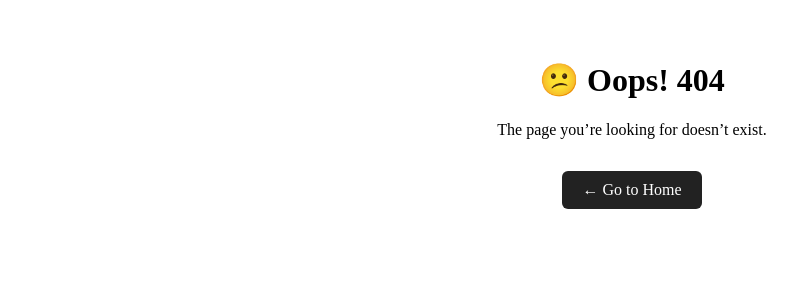
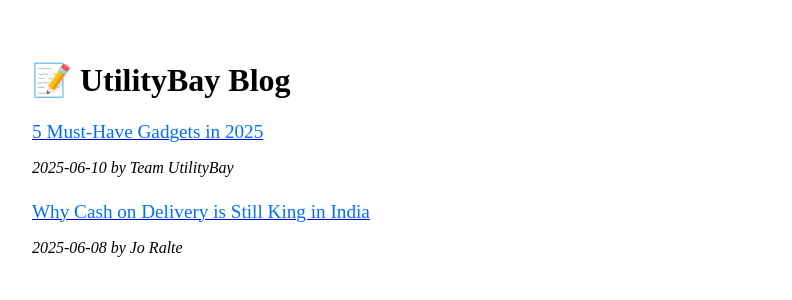
Before and after one commit to josephralte01/utilitybay-website, a Next.js app: page /blog in a window 1280 px wide. Before the commit this address had no page. Shown: the top 300 px of the page, without its empty margins (8-800 px from the left). Built offline with nearby package versions, Linux system fonts and the light colour scheme.

Commit message:
Add blog system: blog list and single post pages

```diff
--- /dev/null
+++ b/data/blogs.js
@@ -0,0 +1,21 @@
+// data/blogs.js
+const blogs = [
+  {
+    id: 1,
+    title: '5 Must-Have Gadgets in 2025',
+    slug: 'must-have-gadgets-2025',
+    content: `Technology evolves fast. Here's our pick for 2025...`,
+    author: 'Team UtilityBay',
+    date: '2025-06-10'
+  },
+  {
+    id: 2,
+    title: 'Why Cash on Delivery is Still King in India',
+    slug: 'cash-on-delivery-india',
+    content: `Despite UPI growth, COD remains India's favorite.`,
+    author: 'Jo Ralte',
+    date: '2025-06-08'
+  }
+];
+
+export default blogs;
--- /dev/null
+++ b/pages/blog/index.js
@@ -0,0 +1,23 @@
+// pages/blog/index.js
+import Link from 'next/link';
+import blogs from '../../data/blogs';
+
+export default function BlogList() {
+  return (
+    <div style={{ padding: '2rem' }}>
+      <h1>📝 UtilityBay Blog</h1>
+      <ul style={{ listStyle: 'none', padding: 0 }}>
+        {blogs.map(blog => (
+          <li key={blog.id} style={{ marginBottom: '1.5rem' }}>
+            <Link href={`/blog/${blog.slug}`}>
+              <a style={{ fontSize: '1.2rem', color: '#0070f3' }}>
+                {blog.title}
+              </a>
+            </Link>
+            <p><em>{blog.date} by {blog.author}</em></p>
+          </li>
+        ))}
+      </ul>
+    </div>
+  );
+}
```
Also changed, not shown: pages/blog/[slug].js (added, +20 -0 lines).
